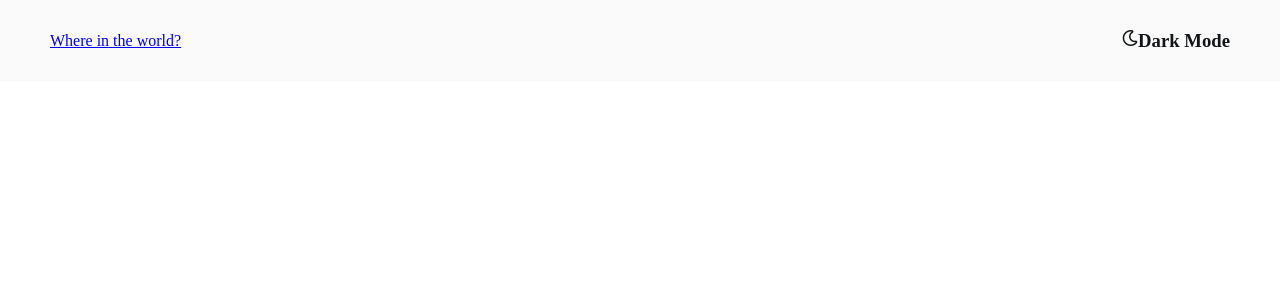
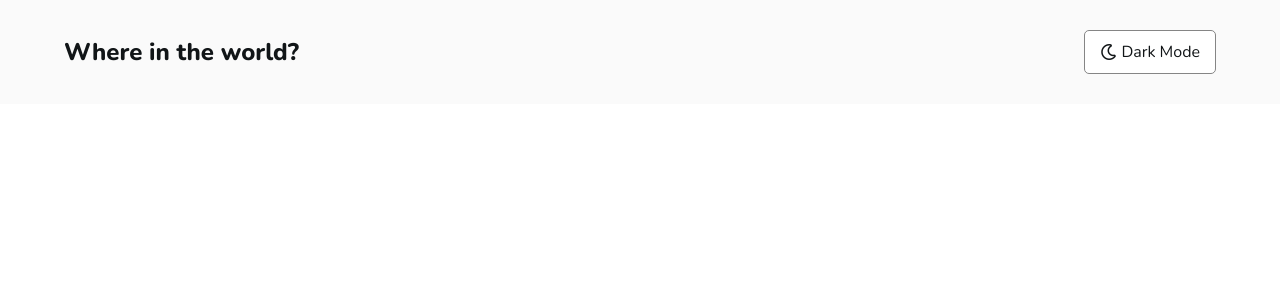
Before and after one commit to clf94-dev/countries-api-page-react, a React (Create React App) app: page / in a window 1280 px wide. Shown: the top 300 px of the page. Built offline with nearby package versions, Linux system fonts and the light colour scheme.

Commit message:
top bar style added

```diff
--- a/src/components/TopBar.jsx
+++ b/src/components/TopBar.jsx
@@ -7,11 +7,12 @@ function TopBar({background, setDarkMode}) {
     return (
         <nav>
             <div className="topbar-cont" style={{color: background?'hsl(0, 0%, 100%)' :'hsl(200, 15%, 8%)'}} >
-                <Link to='/' className='navbar-logo'>
+                <Link to='/' className='navbar-logo' style={{color: background?'hsl(0, 0%, 100%)' :'hsl(200, 15%, 8%)'}}>
                     Where in the world?
                 </Link>
                 <div
-                    className="dark-mode"
+                style={{backgroundColor: background?'hsl(209, 23%, 22%)' :'hsl(0, 0%, 100%)', border: background? '':'1px solid hsl(0, 0%, 52%)' }}
+                    className="dark-mode dark-mode-btn"
                     onClick={setDarkMode}>
                     <Grid container direction='row'>
                         {background?<i className= 'fas fa-moon'></i> :<i className='far fa-moon'></i>}
--- a/src/components/styles/App.css
+++ b/src/components/styles/App.css
@@ -2,6 +2,7 @@
   box-sizing: border-box;
   margin: 0;
   padding: 0;
+  font-family: "Nunito", sans-serif;
 }
 
 .topbar-cont {
@@ -9,6 +10,28 @@
   flex-direction: row;
   align-items: center;
   justify-content: space-between;
-  margin: 0 50px;
+  margin: 0 5%;
   padding: 30px 0;
 }
+
+.topbar-cont .navbar-logo {
+  text-decoration: none;
+  font-weight: 800;
+  font-size: 24px;
+}
+
+.topbar-cont .dark-mode-btn {
+  padding: 10px 15px;
+  border-radius: 5px;
+  align-items: center;
+}
+
+.topbar-cont .dark-mode-btn i {
+  margin-top: 3px;
+  padding-right: 5px;
+}
+
+.topbar-cont .dark-mode-btn h3 {
+  font-size: 16px;
+  font-weight: 300;
+}
--- a/src/components/styles/App.min.css
+++ b/src/components/styles/App.min.css
@@ -1 +1 @@
-*{box-sizing:border-box;margin:0;padding:0}.topbar-cont{display:flex;flex-direction:row;align-items:center;justify-content:space-between;margin:0 50px;padding:30px 0}
+*{box-sizing:border-box;margin:0;padding:0;font-family:"Nunito",sans-serif}.topbar-cont{display:flex;flex-direction:row;align-items:center;justify-content:space-between;margin:0 5%;padding:30px 0}.topbar-cont .navbar-logo{text-decoration:none;font-weight:800;font-size:24px}.topbar-cont .dark-mode-btn{padding:10px 15px;border-radius:5px;align-items:center}.topbar-cont .dark-mode-btn i{margin-top:3px;padding-right:5px}.topbar-cont .dark-mode-btn h3{font-size:16px;font-weight:300}
--- a/src/components/styles/App.scss
+++ b/src/components/styles/App.scss
@@ -13,6 +13,7 @@ sans-serif;
     box-sizing: border-box;
     margin: 0;
     padding: 0;
+    font-family: $font-fam;
 }
 
 .topbar-cont {
@@ -20,6 +21,24 @@ sans-serif;
     flex-direction: row;
     align-items: center;
     justify-content: space-between;
-    margin: 0 50px;
+    margin: 0 5%;
     padding: 30px 0;
+    .navbar-logo {
+        text-decoration: none;
+        font-weight: $weight8;
+        font-size: 24px;
+    }
+    .dark-mode-btn {
+        padding: 10px 15px;
+        border-radius: 5px;
+        align-items: center;
+        i {
+            margin-top: 3px;
+            padding-right: 5px;
+        }
+        h3 {
+            font-size: 16px;
+            font-weight: $weight3;
+        }
+    }
 }
```
